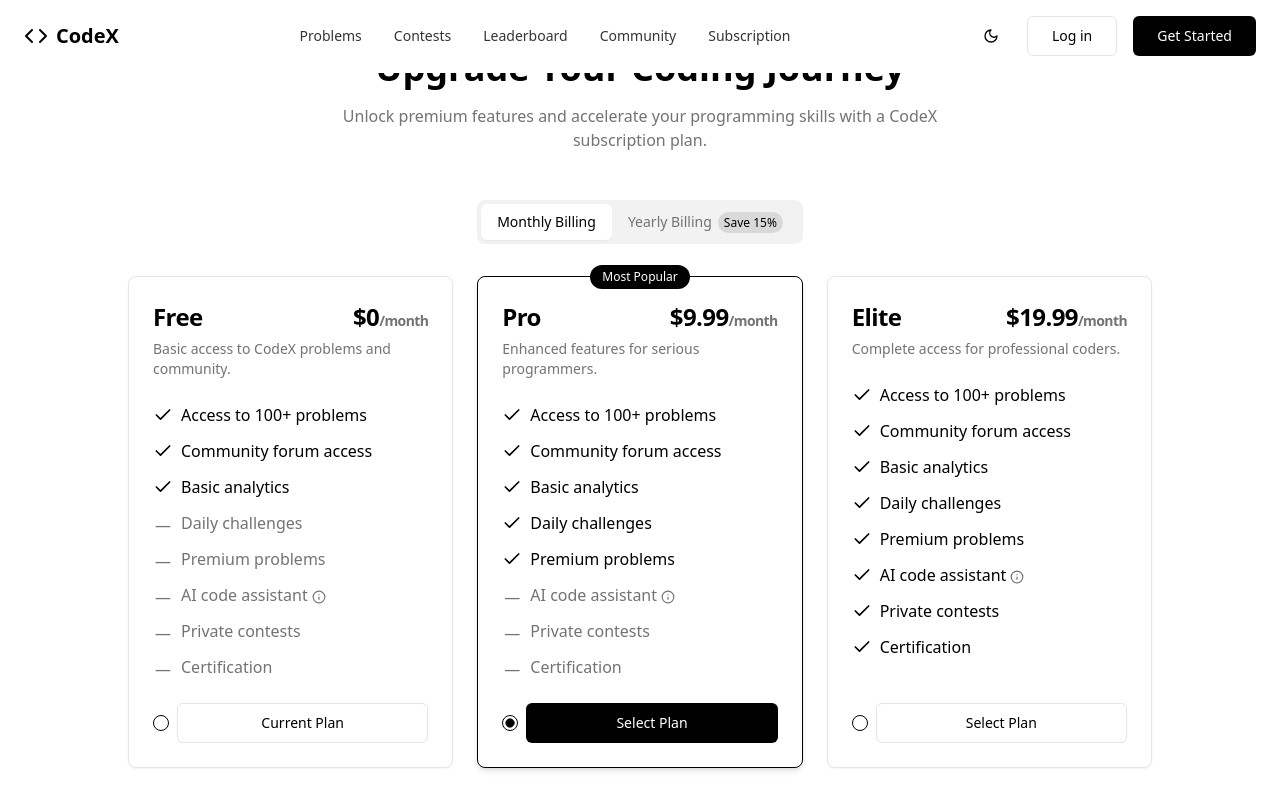
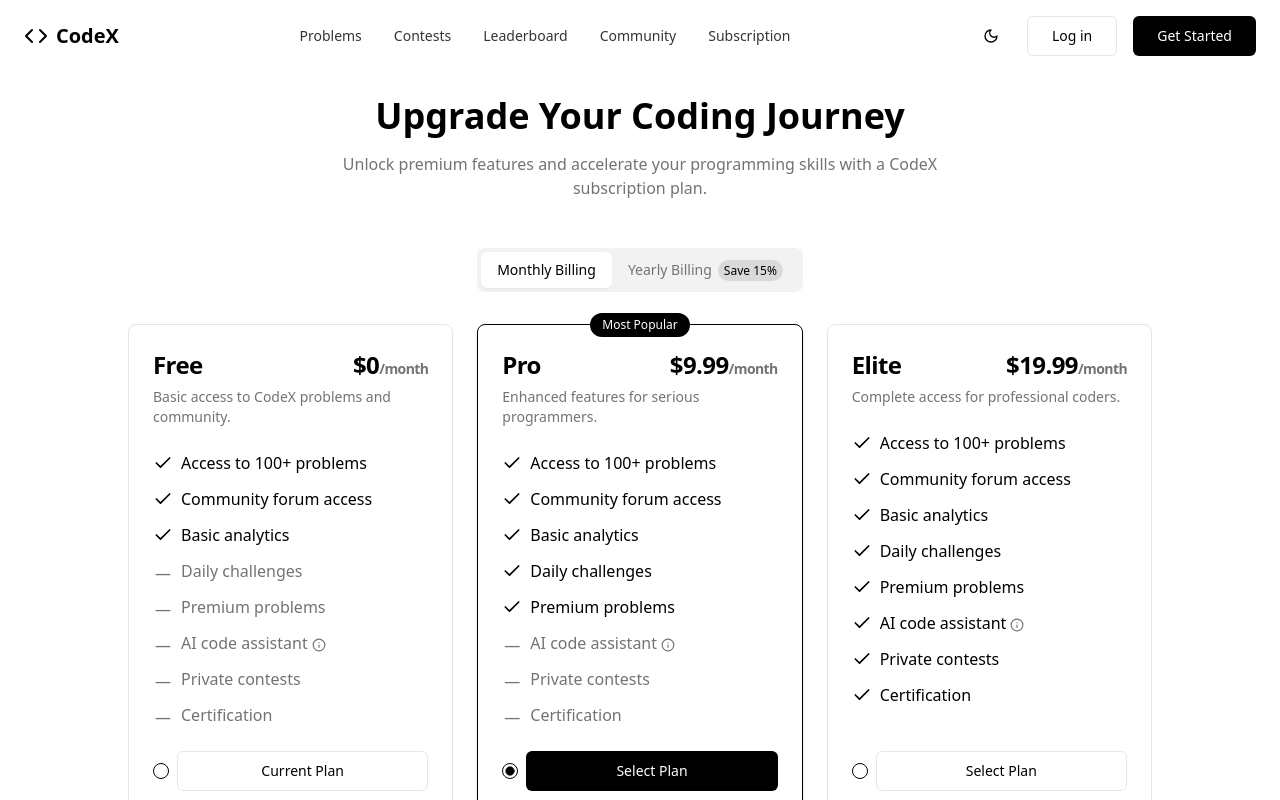
Before and after one commit to WiTheR60334/CodeX, a React (Vite) app: page /subscription in a window 1280 px wide. Shown: the top 800 px of the page. Built offline with nearby package versions, Linux system fonts and the light colour scheme.

Commit message:
fixed margin in subscription page

```diff
--- a/src/pages/Subscription.tsx
+++ b/src/pages/Subscription.tsx
@@ -156,7 +156,7 @@ const Subscription = () => {
   return (
     <div className="min-h-screen bg-background">
       <Navbar/>
-      <main className="container mx-auto px-4 py-8 md:py-12">
+      <main className="container mt-12 mx-auto px-4 py-8 md:py-12">
         <div className="max-w-5xl mx-auto">
           <div className="text-center mb-12">
             <h1 className="text-3xl md:text-4xl font-bold mb-4">Upgrade Your Coding Journey</h1>
```
